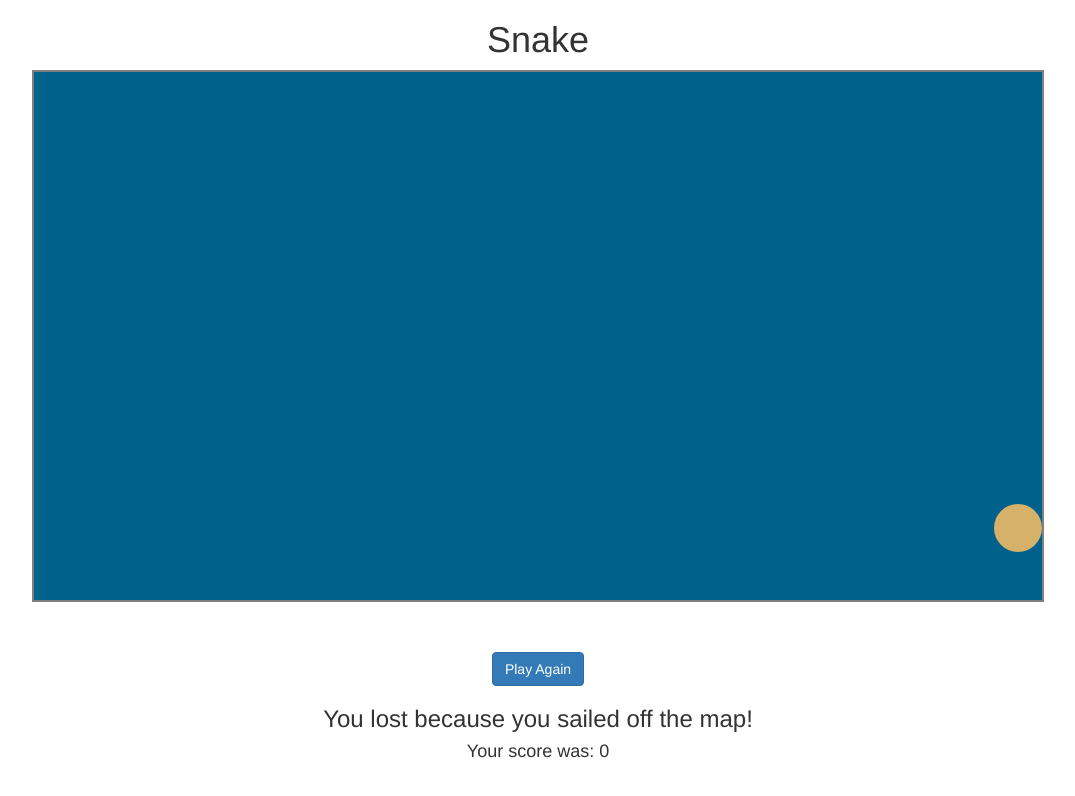
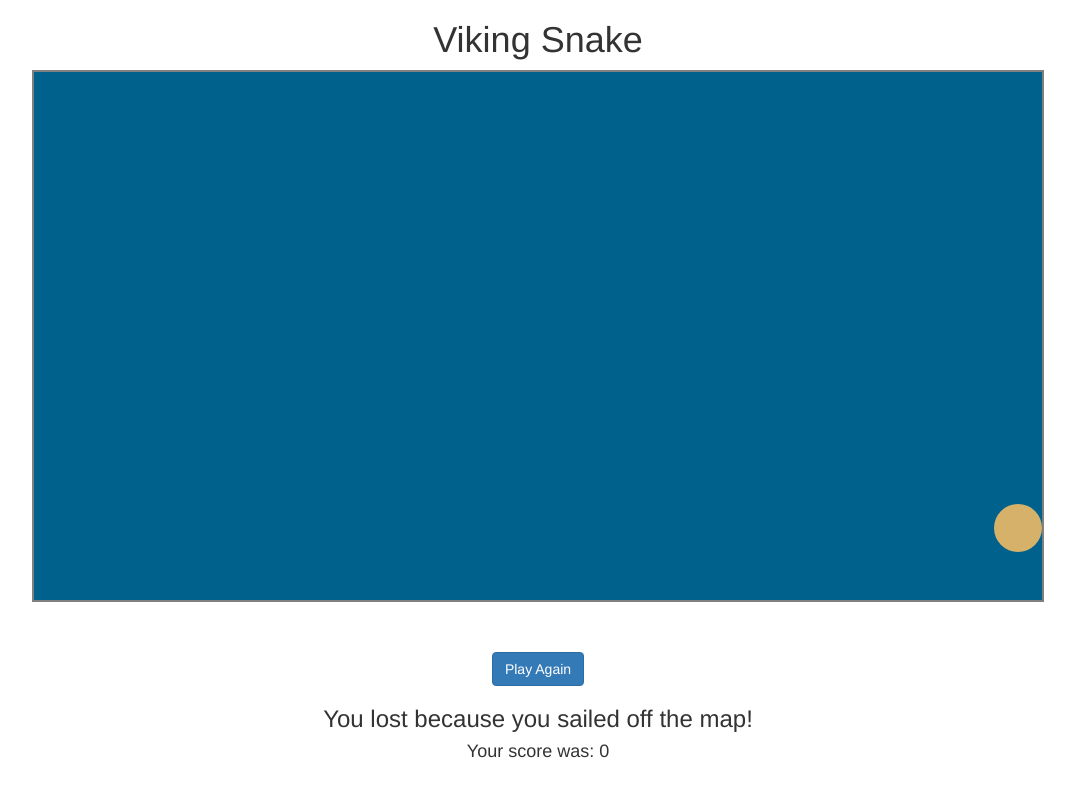
Before and after one commit to JMazzy/snake, a plain HTML site: page index.html in a window 1280 px wide. Shown: the whole page, without its empty margins (102-1177 px from the left). Drawn offline with nearby package versions, Linux system fonts and the light colour scheme.

Commit message:
changed title

```diff
--- a/index.html
+++ b/index.html
@@ -9,7 +9,7 @@
 
     <main class="container">
 
-      <h1 class="text-center">Snake</h1>
+      <h1 class="text-center">Viking Snake</h1>
 
       <section class="row">
 
```
